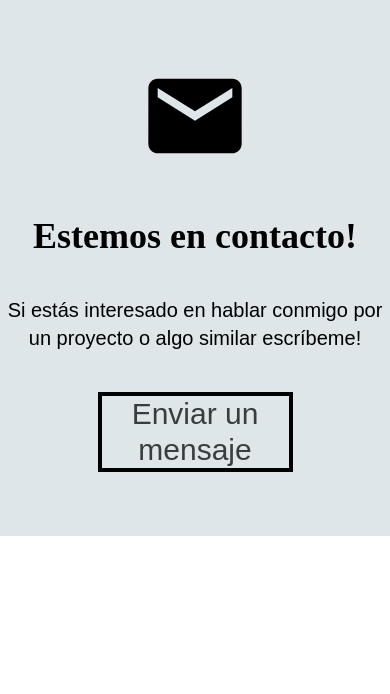
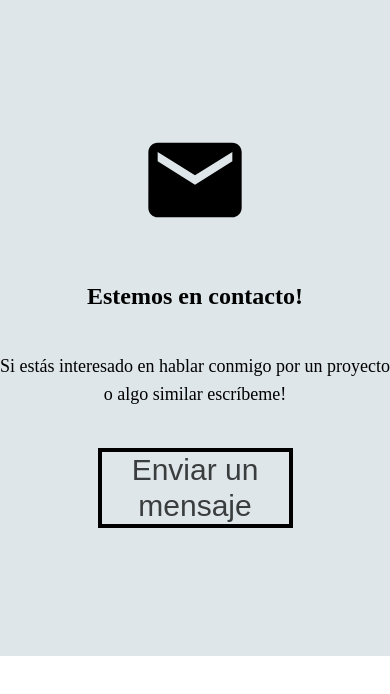
Before and after one commit to Ivixx09/My-Portfolio, a Next.js app: page /components/Contact in a window 390 px wide. Shown: the top 694 px of the page. Built offline with nearby package versions, Linux system fonts and the light colour scheme.

Commit message:
Responsive for contact done

```diff
--- a/pages/components/Contact.jsx
+++ b/pages/components/Contact.jsx
@@ -2,20 +2,20 @@ import React from 'react'
 import { MdEmail } from "react-icons/md";
 const Contact = () => {
   return (
-    <div className='py-16 bg-[#dee6e9]' id='Contacto'>
+    <div className='py-32 bg-[#dee6e9]' id='Contacto'>
         <div className='flex justify-center animate-bounce'>
             <MdEmail size="7em"/>
         </div>
         <div className='flex flex-col justify-center my-5'>
-            <div className='text-4xl text-center my-5 font-wde font-bold'>
+            <div className='text-2xl lg:text-4xl 2xl:text-6xl text-center my-5 font-wde font-bold'>
                 Estemos en contacto!
             </div>
-            <div className='text-xl text-center my-5 font-2ond'>
+            <div className='text-lg lg:text-xl 2xl:text-2xl text-center my-5 font-wde'>
                 Si estás interesado en hablar conmigo por un proyecto o algo similar escríbeme!
             </div>
         </div>
         <div className='flex justify-center cursor-pointer'>
-            <div className='transition duration-300 hover:bg-blue-600 hover:border-blue-600 hover:text-white border-4 w-[50%] text-center border-black'>
+            <div className='transition duration-300 hover:bg-blue-600 hover:border-blue-600 hover:text-white border-4 w-[50%] md:w-[40%] lg:w-[30%] 2xl:w-[20%] text-center border-black'>
                 <span className='text-3xl font-2ond animate-pulse'>
                     Enviar un mensaje
                 </span>
--- a/pages/components/Growing.jsx
+++ b/pages/components/Growing.jsx
@@ -14,7 +14,7 @@ const Knowledges = () => {
                     }}
                 >
                     <div className=" text-black">
-                        <h3 className="text-xl font-2ond pb-5 lg:text-2xl">SCRUM</h3>
+                        <h3 className="font-2ond pb-5 text-xl lg:text-2xl">SCRUM</h3>
                     </div>
                     <div className="font-2ond shadow-2xl rounded-xl text-lg lg:text-xl 2xl:text-2xl">
                         <p>
--- a/pages/components/Proyects.jsx
+++ b/pages/components/Proyects.jsx
@@ -41,7 +41,7 @@ const Proyects = () => {
     }
 
     return (
-        <div className="pt-20" id="Trabajos">
+        <div className="py-20" id="Trabajos">
             <div className="text-center">
                 <h1 className="font-wde font-bold text-2xl lg:text-4xl 2xl:text-6xl text-center pb-14">
                     Echa un vistazo a mís proyectos ;)
```
